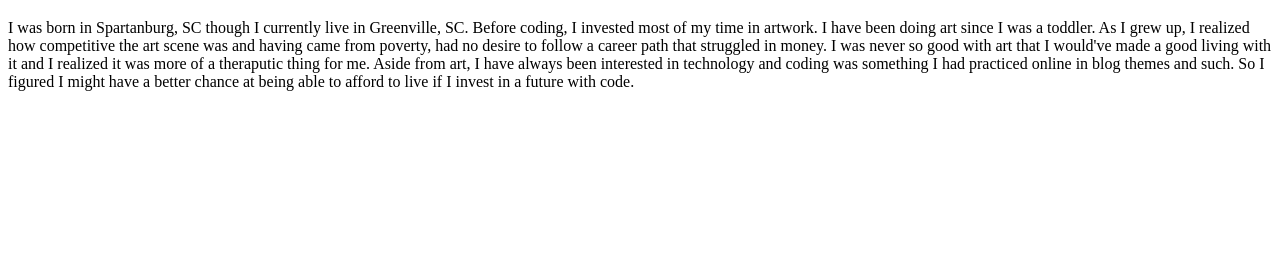
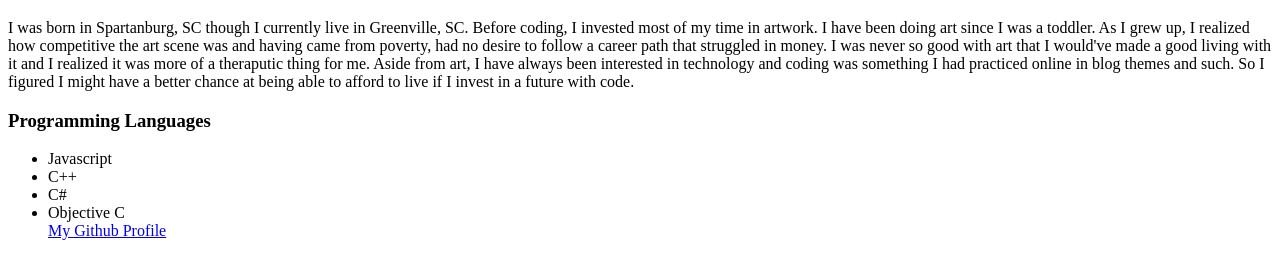
Before and after one commit to anniemaejenkins/Git-skills, a plain HTML site: page index.html in a window 1280 px wide. Shown: the part 61-340 px from the top of the page. Drawn offline with Linux system fonts and the light colour scheme.

Commit message:
added programming languages

```diff
--- a/index.html
+++ b/index.html
@@ -18,5 +18,17 @@
        So I figured I might have a better chance at being able to afford to live if I invest in a future with code.
      </p>
 
+     <h3>
+      Programming Languages
+    </h3>
+    <p>
+      <ul>
+        <li>Javascript</li>
+        <li>C++</li>
+        <li>C#</li>
+        <li>Objective C</li>
+
+        <a href="https://github.com/anniemaejenkins" target="_blank">My Github Profile</a>
+
   </body>
 </html>
```
